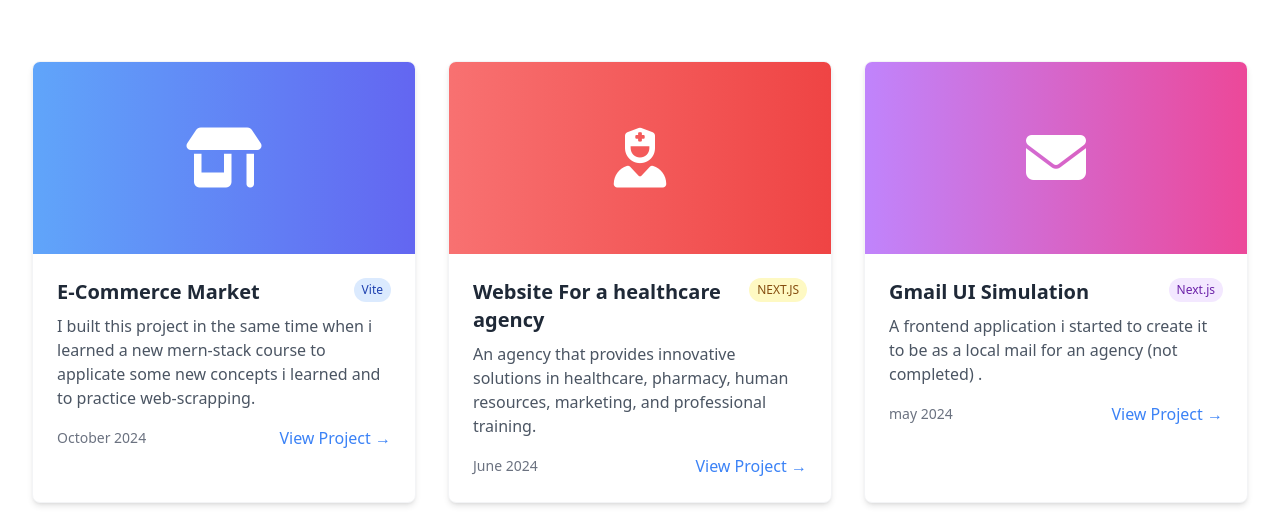
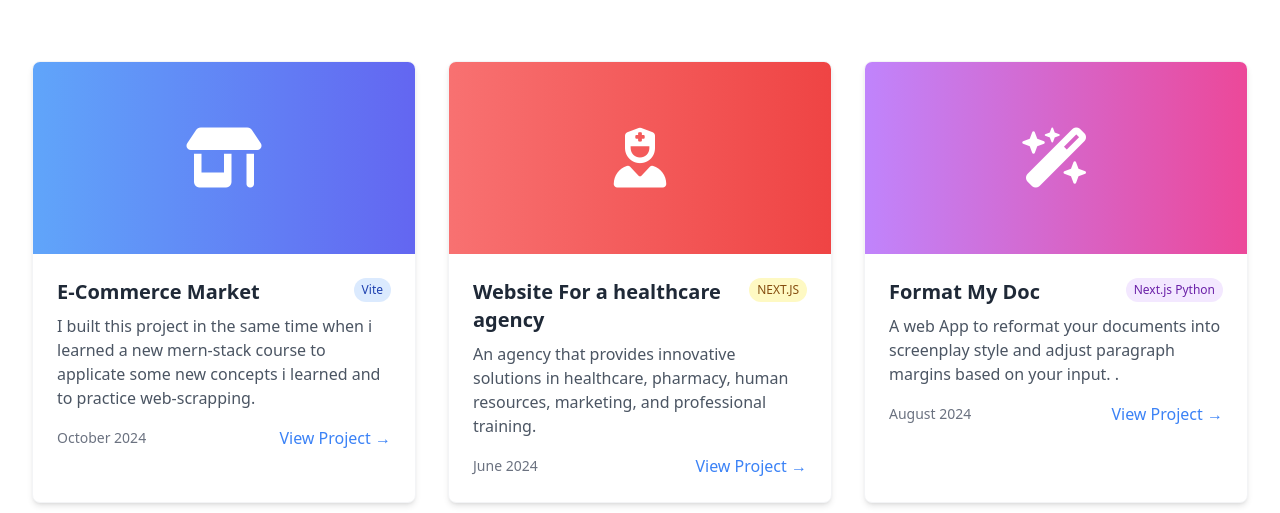
Before and after one commit to mohaa2003/portfolio, a plain HTML site: page index.html in a window 1280 px wide. Shown: the part 3206-3719 px from the top of the page. Drawn offline with nearby package versions, Linux system fonts and the light colour scheme.

Commit message:
change the third demo project to a real one

```diff
--- a/index.html
+++ b/index.html
@@ -424,17 +424,16 @@
                 <a href="https://gmailsemilation.netlify.app" target="_blank"
                     class="project-card bg-white rounded-lg overflow-hidden shadow-md border border-gray-100 fade-in delay-2">
                     <div class="h-48 bg-gradient-to-r from-purple-400 to-pink-500 flex items-center justify-center">
-                        <i class="fa-solid fa-envelope text-white text-6xl"></i>
+                        <i class="fa-solid fa-wand-magic-sparkles text-6xl text-white"></i>
                     </div>
                     <div class="p-6">
                         <div class="flex justify-between items-start mb-2">
-                            <h3 class="text-xl font-semibold">Gmail UI Simulation</h3>
-                            <span class="bg-purple-100 text-purple-800 text-xs px-2 py-1 rounded-full">Next.js</span>
+                            <h3 class="text-xl font-semibold">Format My Doc</h3>
+                            <span class="bg-purple-100 text-purple-800 text-xs px-2 py-1 rounded-full">Next.js Python</span>
                         </div>
-                        <p class="text-gray-600 mb-4">A frontend application i started to create it to be as a local mail
-                            for an agency (not completed) .</p>
+                        <p class="text-gray-600 mb-4">A web App to reformat your documents into screenplay style and adjust paragraph margins based on your input. .</p>
                         <div class="flex justify-between items-center">
-                            <span class="text-sm text-gray-500">may 2024</span>
+                            <span class="text-sm text-gray-500">August 2024</span>
                             <span class="text-blue-500 hover:text-blue-700 font-medium">View Project →</span>
                         </div>
                     </div>
```
